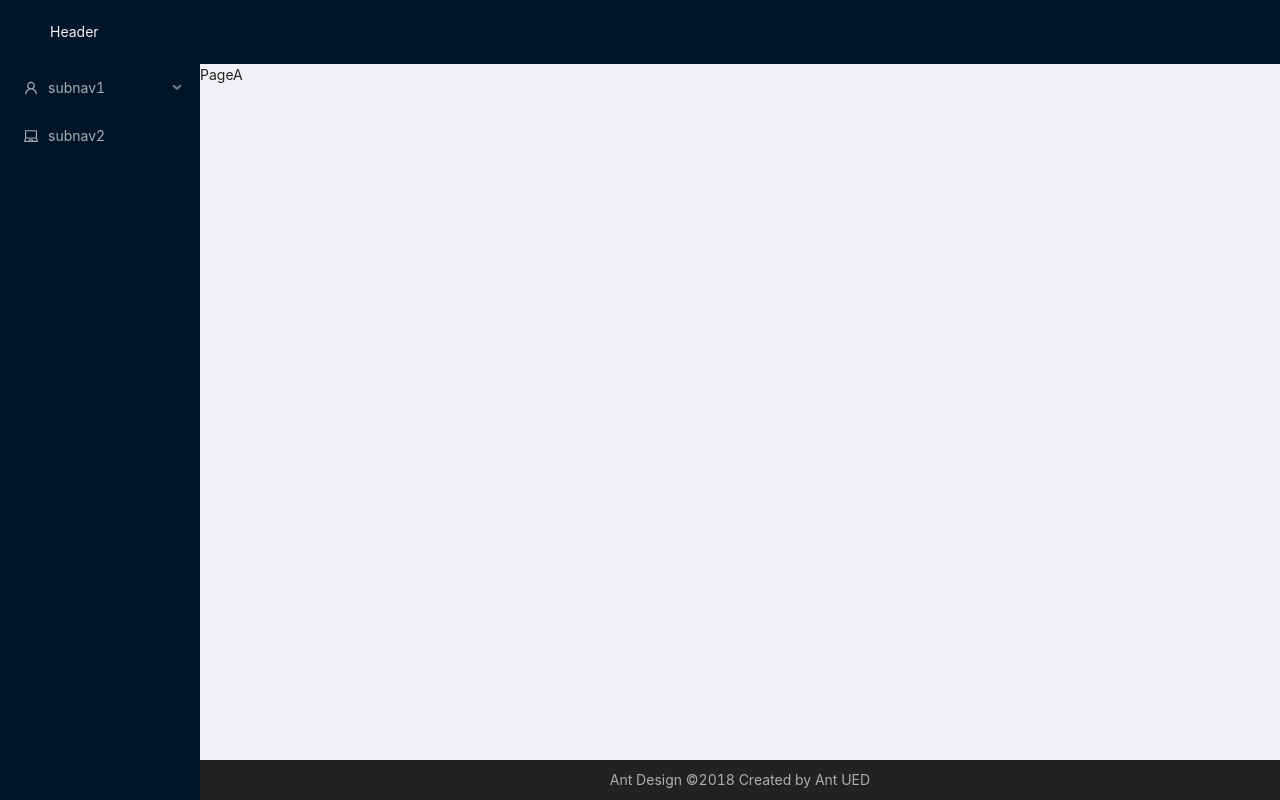
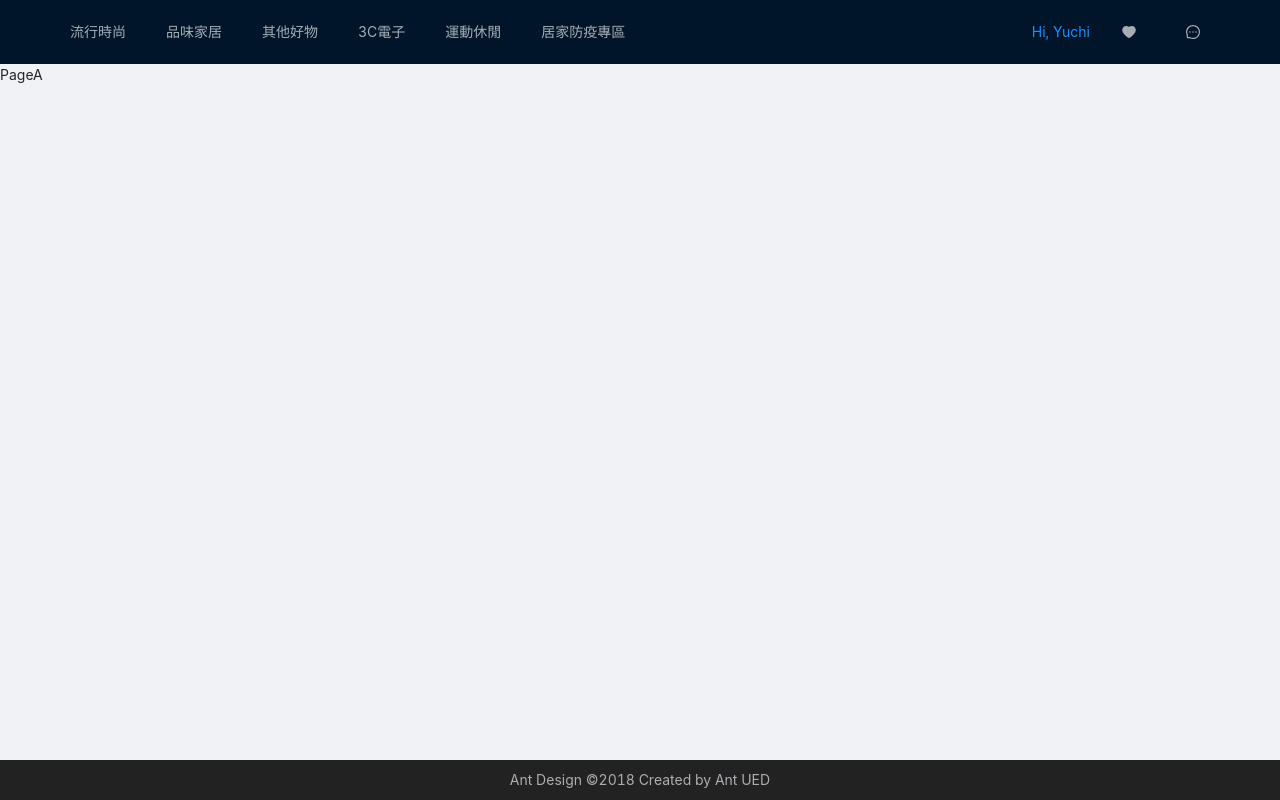
Before and after one commit to hsipl/EC_Shop-Frontend, a React (Vite) app: page / in a window 1280 px wide. Built offline with nearby package versions, Linux system fonts and the light colour scheme; no server answers.

Commit message:
feat: create HeaderMenu and add to Header

```diff
--- a/src/pages/BasicLayout.jsx
+++ b/src/pages/BasicLayout.jsx
@@ -1,30 +1,16 @@
-import { LaptopOutlined, UserOutlined } from "@ant-design/icons";
-import { Layout, Menu, Typography } from "antd";
+import { HeaderMenu } from "@/views/Header";
+import { Layout, Typography } from "antd";
 import { Outlet } from "react-router-dom";
 
-const { Header, Content, Sider, Footer } = Layout;
-
-const menus = [
-  {
-    key: "subnav1",
-    label: "subnav1",
-    icon: <UserOutlined />,
-    children: [
-      { key: "option1", label: "option1" },
-      { key: "option2", label: "option2" },
-    ],
-  },
-  { key: "subnav2", label: "subnav2", icon: <LaptopOutlined /> },
-];
+const { Header, Content, Footer } = Layout;
 
 export const BasicLayout = () => {
   return (
     <Layout style={{ height: "100vh" }}>
-      <Header style={{ color: "#F2F2F7" }}>Header</Header>
+      <Header style={{ color: "#F2F2F7" }}>
+        <HeaderMenu />
+      </Header>
       <Layout hasSider={true}>
-        <Sider>
-          <Menu mode="inline" theme="dark" items={menus} />
-        </Sider>
         <Layout>
           <Content>
             <Outlet />
--- /dev/null
+++ b/src/views/Header/HeaderMenu.jsx
@@ -0,0 +1,37 @@
+import React from "react";
+import { LeftMenu } from "./LeftMenu";
+import { RightMenu } from "./RightMenu";
+
+export const HeaderMenu = () => {
+  return (
+    <div
+      style={{
+        display: "grid",
+        flex: "1",
+        gridTemplateColumns: "auto auto",
+      }}
+    >
+      <div
+        style={{
+          display: "flex",
+          alignItems: "center",
+          justifyContent: "flex-start",
+          overflow: "hidden",
+        }}
+      >
+        <LeftMenu />
+      </div>
+      <div
+        style={{
+          display: "flex",
+          justifyContent: "flex-end",
+          flexGrow: 1,
+          flexShrink: 1,
+          flexBasis: "240px",
+        }}
+      >
+        <RightMenu />
+      </div>
+    </div>
+  );
+};
--- /dev/null
+++ b/src/views/Header/LeftMenu.jsx
@@ -0,0 +1,40 @@
+import { Menu } from "antd";
+import React from "react";
+
+const leftMenus = [
+  {
+    key: 1,
+    label: "流行時尚",
+  },
+  {
+    key: 2,
+    label: "品味家居",
+  },
+  {
+    key: 3,
+    label: "其他好物",
+  },
+  {
+    key: 4,
+    label: "3C電子",
+  },
+  {
+    key: 5,
+    label: "運動休閒",
+  },
+  {
+    key: 6,
+    label: "居家防疫專區",
+  },
+];
+
+export const LeftMenu = () => {
+  return (
+    <Menu
+      theme="dark"
+      mode="horizontal"
+      items={leftMenus}
+      style={{ width: "100%" }}
+    />
+  );
+};
--- /dev/null
+++ b/src/views/Header/RightMenu.jsx
@@ -0,0 +1,72 @@
+import {
+  HeartFilled,
+  LogoutOutlined,
+  MessageOutlined,
+  SettingOutlined,
+  UserOutlined,
+} from "@ant-design/icons";
+import { Dropdown, Menu } from "antd";
+import React from "react";
+
+const rightMenus = [
+  {
+    key: "favorite",
+    icon: <HeartFilled />,
+  },
+  {
+    key: "message",
+    icon: <MessageOutlined />,
+  },
+];
+
+const userMenus = (
+  <Menu
+    items={[
+      {
+        key: "personal",
+        label: "profile",
+        icon: <UserOutlined />,
+      },
+      {
+        key: "setting",
+        label: "設定",
+        icon: <SettingOutlined />,
+      },
+      {
+        key: "logout",
+        label: "登出",
+        icon: <LogoutOutlined />,
+      },
+    ]}
+  />
+);
+
+export const RightMenu = () => {
+  return (
+    <>
+      <Dropdown overlay={userMenus}>
+        <a
+          onClick={(e) => e.preventDefault()}
+          style={{
+            position: "relative",
+            display: "flex",
+            flexGrow: 0,
+            flexShrink: 0,
+            flexBasis: "auto",
+            alignItems: "center",
+            padding: "0 12px",
+            cursor: "pointer",
+          }}
+        >
+          Hi, Yuchi
+        </a>
+      </Dropdown>
+      <Menu
+        theme="dark"
+        mode="horizontal"
+        defaultSelectedKeys={[1]}
+        items={rightMenus}
+      />
+    </>
+  );
+};
--- /dev/null
+++ b/src/views/Header/index.js
@@ -0,0 +1,3 @@
+export { HeaderMenu } from "./HeaderMenu";
+export { LeftMenu } from "./LeftMenu";
+export { RightMenu } from "./RightMenu";
```
